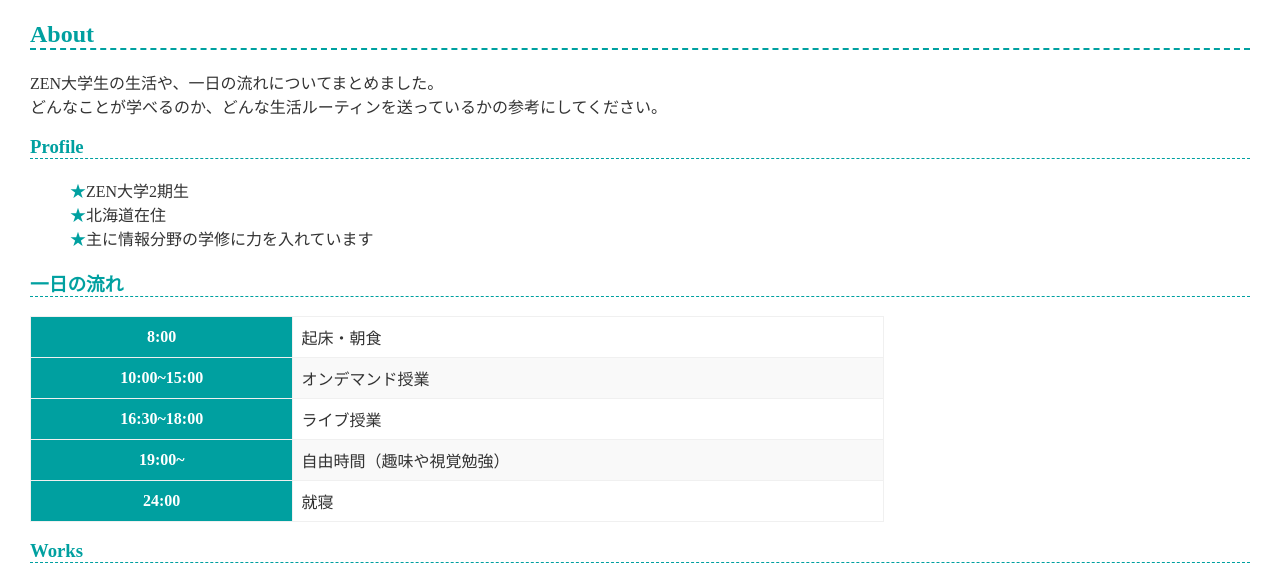
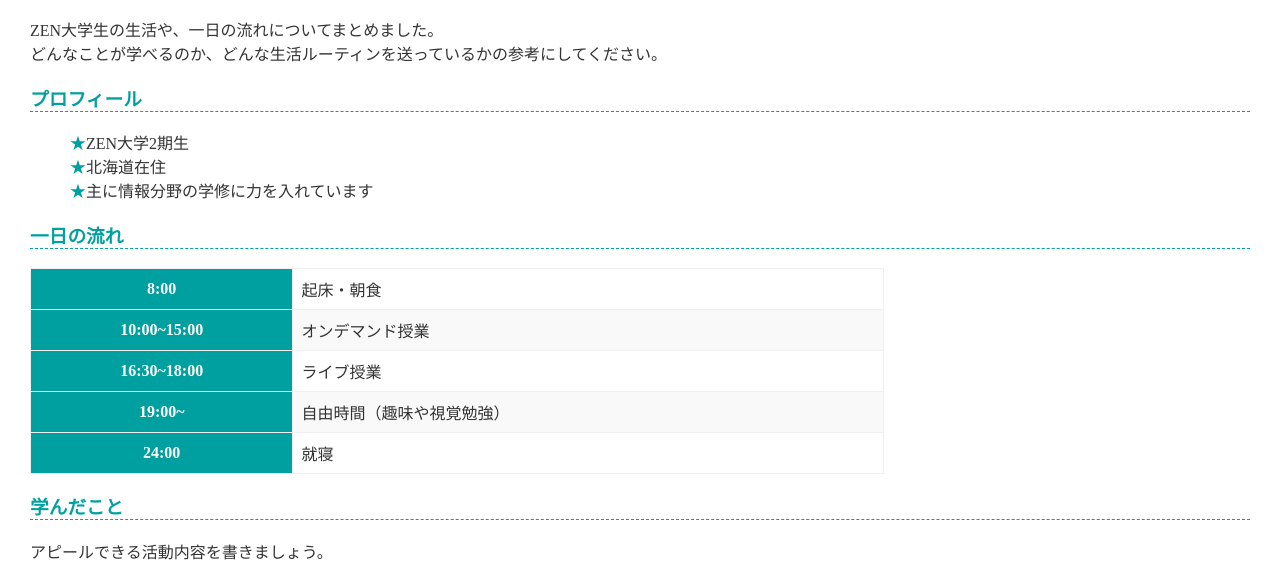
Before and after one commit to zen00537/zen00537.github.io, a plain HTML site: page index.html in a window 1280 px wide. Shown: the part 141-720 px from the top of the page. Drawn offline with Linux system fonts and the light colour scheme.

Commit message:
Update headings and content in index.html

```diff
--- a/index.html
+++ b/index.html
@@ -10,13 +10,12 @@
     <h1>ZEN大学1年生の生活と学び</h1>
       <img src="profile_image.png" width="280">
 
-    <h2>About</h2>
     <p>
       ZEN大学生の生活や、一日の流れについてまとめました。<br>
       どんなことが学べるのか、どんな生活ルーティンを送っているかの参考にしてください。
     </p>
 
-    <h3>Profile</h3>
+    <h3>プロフィール</h3>
     <ul>
       <li>ZEN大学2期生</li>
       <li>北海道在住</li>
@@ -47,7 +46,7 @@
       </tr>
     </table>
 
-    <h3>Works</h3>
+    <h3>学んだこと</h3>
     <p>アピールできる活動内容を書きましょう。</p>
     <ul>
       <li><a href="https://github.com/">GitHub</a></li>
```
